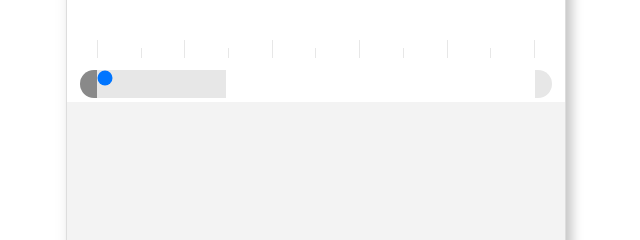
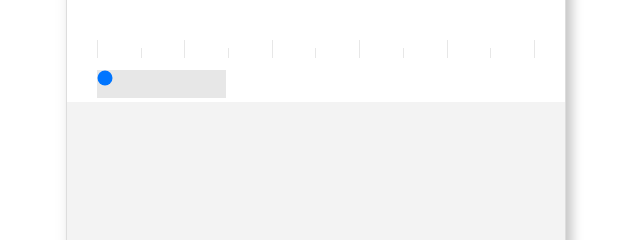
Before and after one commit to AdamBers/xiaomi, a plain HTML site: page index.html in a window 1280 px wide. Shown: the part 226-466 px from the top of the page, 324-964 px from the left. Drawn offline with Linux system fonts and the light colour scheme.

Commit message:
asdsssdfsa

```diff
--- a/index.html
+++ b/index.html
@@ -48,9 +48,7 @@
                     </table>
                     <div class="range-container">
                         <input type="range" name="range" id="range" min="0" max="10" value="0" step="1">
-                        <output class="output hidden" id="output" name="output" for="range">0</output>
-                        <div id="initial-range" class="initial-range"></div>
-                        <div id="initial-range-right" class="initial-range-right"></div>
+
                     </div>
                 </fieldset>
 
```
